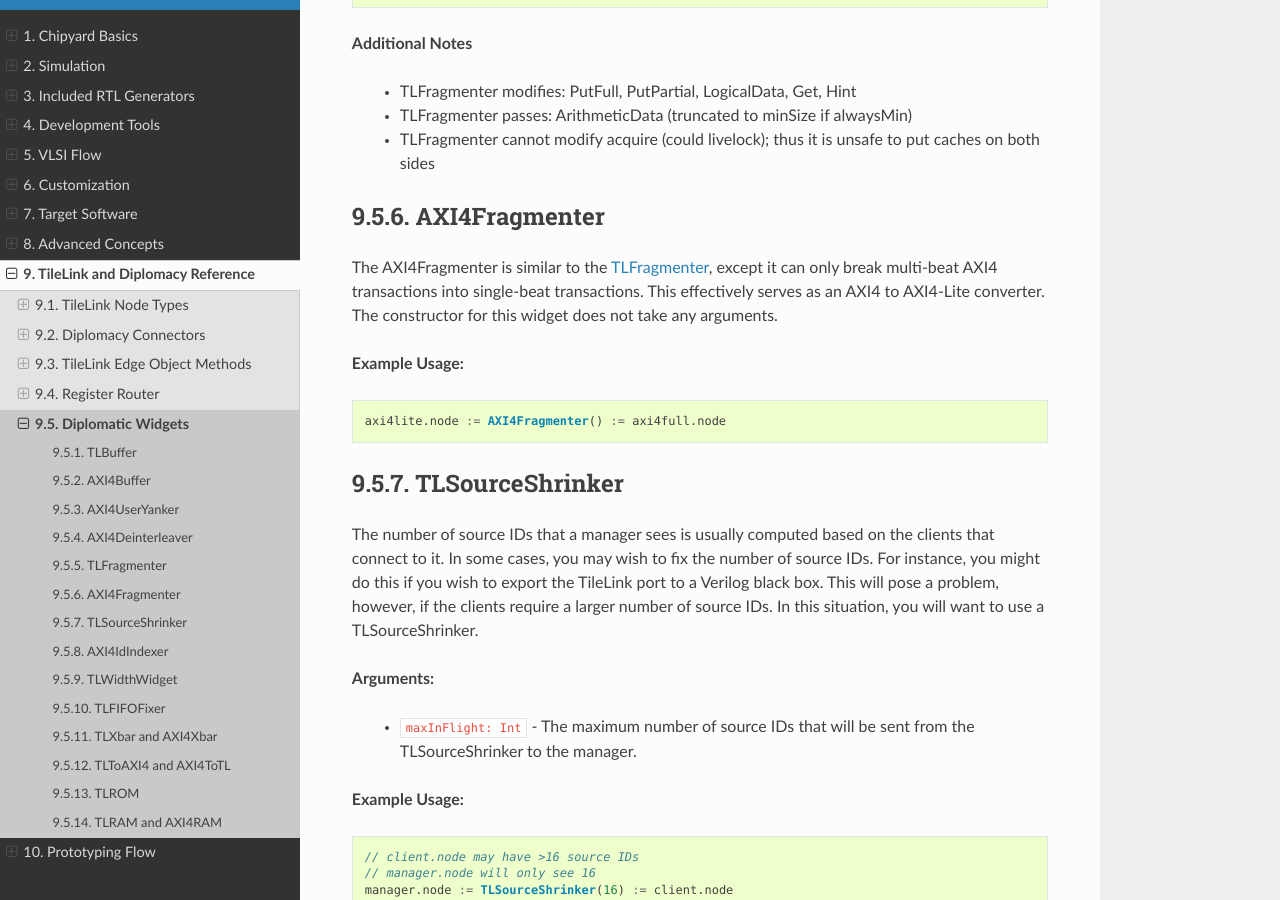
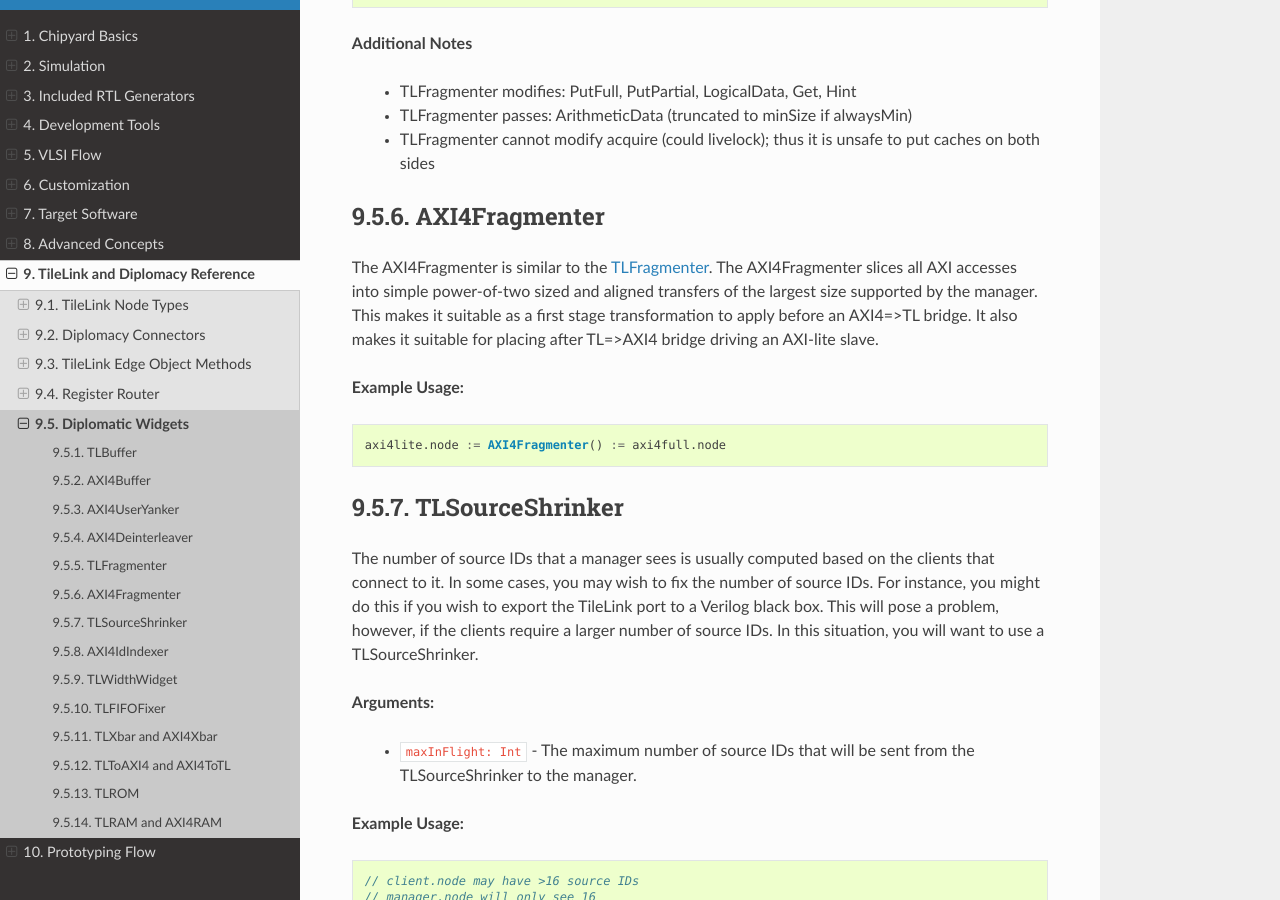
Before and after one commit to ucb-bar/chipyard, a Sphinx documentation site: the page built from docs/TileLink-Diplomacy-Reference/Widgets.rst, in a window 1280 px wide and 900 px high, scrolled down 4046 px. Built offline with Sphinx 7.4.7 and the Read the Docs theme 2.0.0, drawn with Linux system fonts in a browser that asks for light colours.

Commit message:
Update AXI4Fragmenter docs

```diff
--- a/docs/TileLink-Diplomacy-Reference/Widgets.rst
+++ b/docs/TileLink-Diplomacy-Reference/Widgets.rst
@@ -200,10 +200,11 @@ transactions.
 AXI4Fragmenter
 --------------
 
-The AXI4Fragmenter is similar to the :ref:`TileLink-Diplomacy-Reference/Widgets:TLFragmenter`, except it can only
-break multi-beat AXI4 transactions into single-beat transactions. This
-effectively serves as an AXI4 to AXI4-Lite converter. The constructor for this
-widget does not take any arguments.
+The AXI4Fragmenter is similar to the :ref:`TileLink-Diplomacy-Reference/Widgets:TLFragmenter`.
+The AXI4Fragmenter slices all AXI accesses into simple power-of-two sized and aligned transfers
+of the largest size supported by the manager. This makes it suitable as a first stage transformation
+to apply before an AXI4=>TL bridge. It also makes it suitable for placing after TL=>AXI4 bridge
+driving an AXI-lite slave.
 
 **Example Usage:**
 
```
